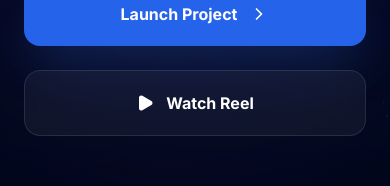
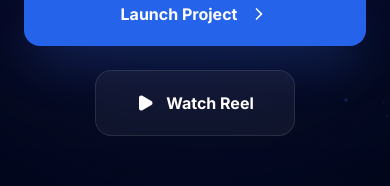
Before and after one commit to whatwebuildnext-rgb/whatwebuildnext-, a React (Vite) app: page / in a window 390 px wide. Shown: the part 557-743 px from the top of the page. Built offline with nearby package versions, Linux system fonts and the light colour scheme.

Commit message:
update hero section

```diff
--- a/components/Hero.tsx
+++ b/components/Hero.tsx
@@ -1,17 +1,25 @@
-
-import React, { useState, useEffect, useRef } from 'react';
-import { motion, AnimatePresence, useSpring, useMotionValue, useTransform } from 'framer-motion';
-import { ChevronRight, Play } from 'lucide-react';
+import React, { useState, useEffect } from "react";
+import {
+  motion,
+  AnimatePresence,
+  useSpring,
+  useMotionValue,
+} from "framer-motion";
+import { ChevronRight, Play } from "lucide-react";
 
 const TYPED_TEXTS = [
   "Scalable Web Applications",
   "Modern Cloud Architectures",
   "AI-Driven Digital Experiences",
-  "High-Performance API Design"
+  "High-Performance API Design",
 ];
 
 // Added React.FC typing to explicitly handle the children prop and avoid JSX assignment errors
-const MagneticButton: React.FC<{ children: React.ReactNode, className?: string, onClick?: () => void }> = ({ children, className, onClick }) => {
+const MagneticButton: React.FC<{
+  children: React.ReactNode;
+  className?: string;
+  onClick?: () => void;
+}> = ({ children, className, onClick }) => {
   const x = useMotionValue(0);
   const y = useMotionValue(0);
   const springConfig = { damping: 15, stiffness: 150 };
@@ -55,7 +63,7 @@ export const Hero: React.FC = () => {
   }, []);
 
   const scrollToContact = () => {
-    document.getElementById('contact')?.scrollIntoView({ behavior: 'smooth' });
+    document.getElementById("contact")?.scrollIntoView({ behavior: "smooth" });
   };
 
   return (
@@ -66,7 +74,7 @@ export const Hero: React.FC = () => {
           scale: [1, 1.2, 1],
           opacity: [0.3, 0.5, 0.3],
           x: [0, 50, 0],
-          y: [0, -30, 0]
+          y: [0, -30, 0],
         }}
         transition={{ duration: 10, repeat: Infinity, ease: "easeInOut" }}
         className="absolute top-1/4 -left-20 w-[500px] h-[500px] bg-blue-600/20 rounded-full blur-[120px] pointer-events-none"
@@ -76,7 +84,7 @@ export const Hero: React.FC = () => {
           scale: [1.2, 1, 1.2],
           opacity: [0.2, 0.4, 0.2],
           x: [0, -50, 0],
-          y: [0, 30, 0]
+          y: [0, 30, 0],
         }}
         transition={{ duration: 12, repeat: Infinity, ease: "easeInOut" }}
         className="absolute bottom-1/4 -right-20 w-[500px] h-[500px] bg-purple-600/20 rounded-full blur-[120px] pointer-events-none"
@@ -120,7 +128,9 @@ export const Hero: React.FC = () => {
             transition={{ delay: 0.4 }}
             className="max-w-2xl mx-auto text-base md:text-xl text-slate-400 mb-10 leading-relaxed font-light"
           >
-            What We Build Next Solutions transforms complex business challenges into seamless, high-performance digital architectures. From concept to scale, we engineer excellence.
+            What We Build Next Solutions transforms complex business challenges
+            into seamless, high-performance digital architectures. From concept
+            to scale, we engineer excellence.
           </motion.p>
 
           <div className="flex flex-col sm:flex-row items-center justify-center gap-6">
@@ -129,15 +139,18 @@ export const Hero: React.FC = () => {
               className="w-full sm:w-auto px-10 py-5 bg-blue-600 text-white font-bold rounded-2xl flex items-center justify-center gap-3 group transition-all shadow-2xl shadow-blue-500/25"
             >
               Launch Project
-              <ChevronRight size={20} className="group-hover:translate-x-1 transition-transform" />
+              <ChevronRight
+                size={20}
+                className="group-hover:translate-x-1 transition-transform"
+              />
             </MagneticButton>
 
-            <MagneticButton
-              className="w-full sm:w-auto px-10 py-5 bg-white/5 border border-white/10 text-white font-bold rounded-2xl flex items-center justify-center gap-3 hover:bg-white/10 transition-all backdrop-blur-md"
-            >
-              <Play size={18} fill="currentColor" />
-              Watch Reel
-            </MagneticButton>
+            <a href="https://www.instagram.com/whatwebuildnext?igsh=czZ0aDFvdGZnenB3" target="_blank">
+              <MagneticButton className="w-full sm:w-auto px-10 py-5 bg-white/5 border border-white/10 text-white font-bold rounded-2xl flex items-center justify-center gap-3 hover:bg-white/10 transition-all backdrop-blur-md">
+                <Play size={18} fill="currentColor" />
+                Watch Reel
+              </MagneticButton>
+            </a>
           </div>
         </motion.div>
 
@@ -145,7 +158,7 @@ export const Hero: React.FC = () => {
         <motion.div
           initial={{ opacity: 0, x: 100 }}
           animate={{ opacity: 1, x: 0 }}
-          transition={{ delay: 0.8, type: 'spring' }}
+          transition={{ delay: 0.8, type: "spring" }}
           className="hidden xl:block absolute bottom-12 right-12 p-8 glass rounded-[32px] border-white/10 text-left max-w-sm shadow-[0_32px_64px_-16px_rgba(0,0,0,0.5)]"
         >
           <div className="flex gap-2 mb-6">
@@ -158,11 +171,22 @@ export const Hero: React.FC = () => {
               animate={{ opacity: [0.5, 1, 0.5] }}
               transition={{ duration: 2, repeat: Infinity }}
             >
-              <span className="text-purple-400">class</span> <span className="text-blue-400">Solution</span> <span className="text-yellow-400">{"{"}</span><br />
-              &nbsp;&nbsp;<span className="text-blue-300">constructor</span>() <span className="text-yellow-400">{"{"}</span><br />
-              &nbsp;&nbsp;&nbsp;&nbsp;<span className="text-blue-400">this</span>.quality = <span className="text-green-400">Infinity</span>;<br />
-              &nbsp;&nbsp;&nbsp;&nbsp;<span className="text-blue-400">this</span>.innovation = <span className="text-green-400">true</span>;<br />
-              &nbsp;&nbsp;<span className="text-yellow-400">{"}"}</span><br />
+              <span className="text-purple-400">class</span>{" "}
+              <span className="text-blue-400">Solution</span>{" "}
+              <span className="text-yellow-400">{"{"}</span>
+              <br />
+              &nbsp;&nbsp;<span className="text-blue-300">
+                constructor
+              </span>() <span className="text-yellow-400">{"{"}</span>
+              <br />
+              &nbsp;&nbsp;&nbsp;&nbsp;
+              <span className="text-blue-400">this</span>.quality ={" "}
+              <span className="text-green-400">Infinity</span>;<br />
+              &nbsp;&nbsp;&nbsp;&nbsp;
+              <span className="text-blue-400">this</span>.innovation ={" "}
+              <span className="text-green-400">true</span>;<br />
+              &nbsp;&nbsp;<span className="text-yellow-400">{"}"}</span>
+              <br />
               <span className="text-yellow-400">{"}"}</span>
             </motion.div>
           </code>
```
